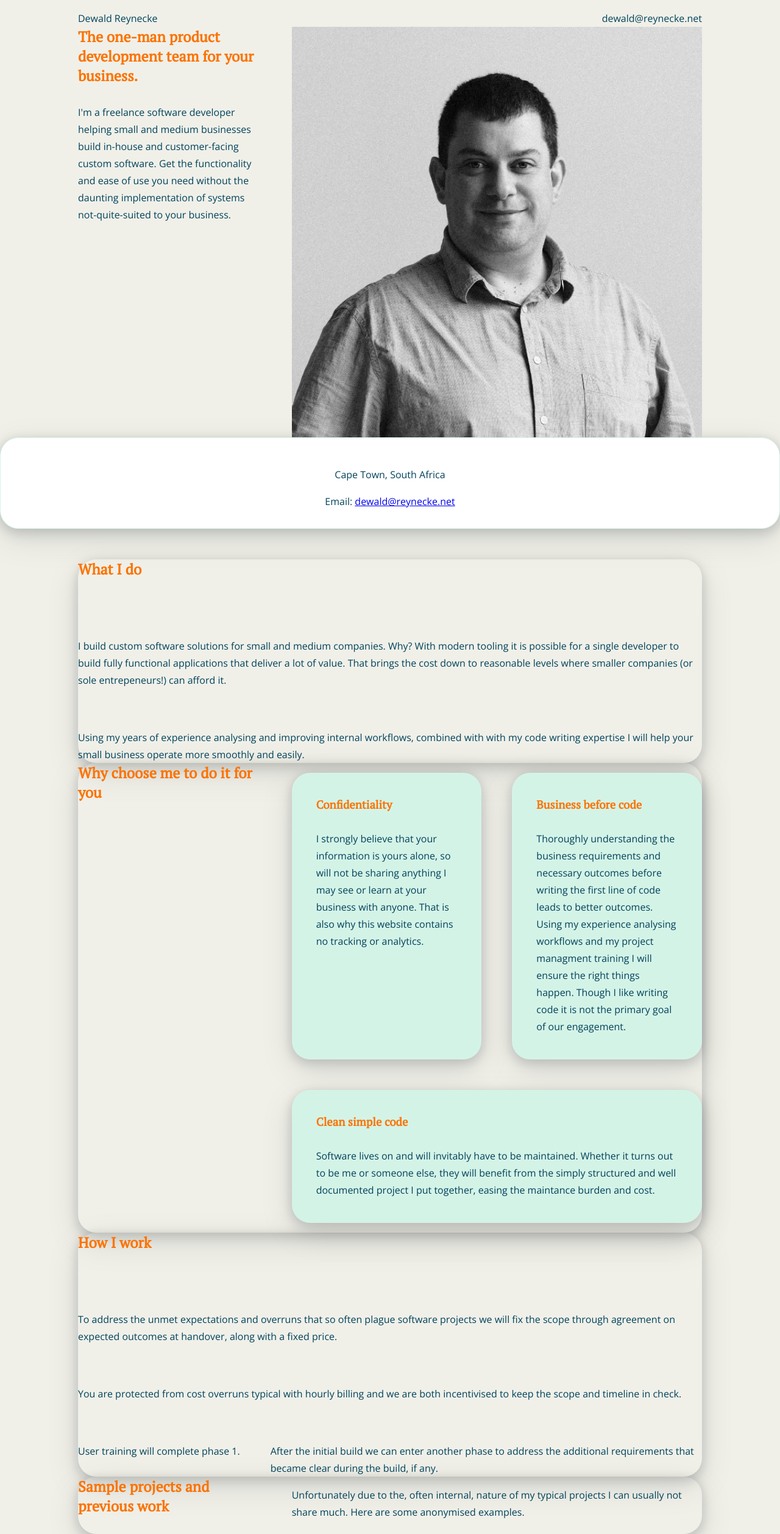
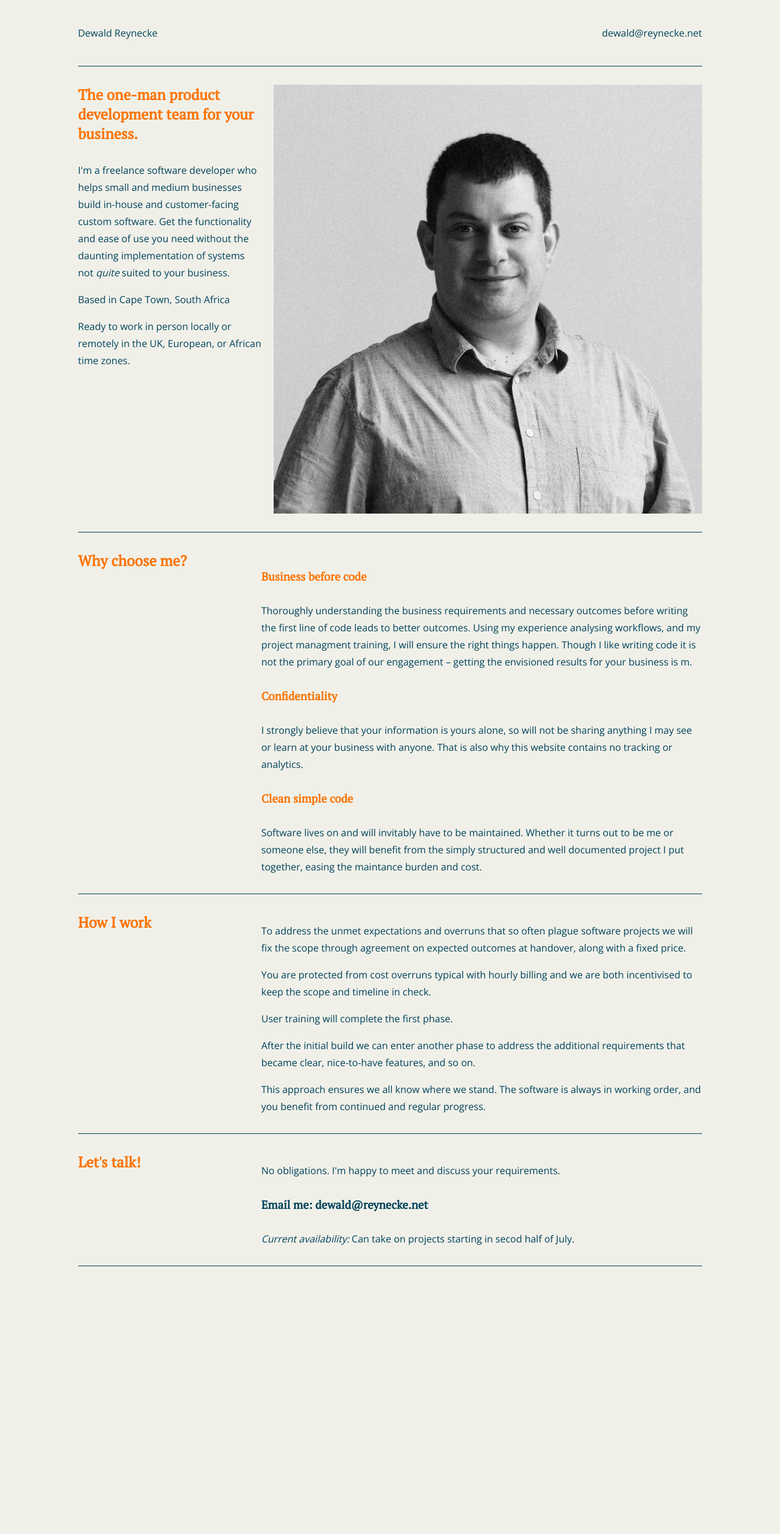
Before and after one commit to dewaldreynecke/dewaldreynecke, a PHP site: page / in a window 1280 px wide. Shown: the whole page at 61% size. After the commit the page ends 2076 px from the top, so only its background shows below. Run offline with PHP 8.4, Linux system fonts and the light colour scheme.

Commit message:
restyle and text updates

```diff
--- a/index.html
+++ b/index.html
@@ -26,63 +26,40 @@
     <p>Dewald Reynecke</p>
     <p><a href="mailto:dewald@reynecke.net">dewald@reynecke.net</a></p>
   </div>
-  <section>
+  <section class="border-tb">
     <div>
       <h1>The one-man product development team for your business.</h1>
-      <p>I'm a freelance software developer helping small and medium businesses
+      <p>I'm a freelance software developer who helps small and medium businesses
         build in-house and customer-facing custom software. Get the functionality
         and ease of use you need without the daunting implementation of systems
-        not-quite-suited to your business.
+        not <em>quite</em> suited to your business.
       </p>
+      <p>Based in Cape Town, South Africa</p>
+      <p>Ready to work in person locally or remotely in the UK, European, or African time zones.</p>
     </div>
     <img src="images/profile.jpg" alt="greyscale photo of Dewald's face with a slight smile." class="profile-pic">
   </section>
 
-
-
-  <div class="sidebar shadow border-rounded">
-      <p>Cape Town, South Africa</p>
-      <p>Email: <a href="mailto:dewald@reynecke.net">dewald@reynecke.net</a></p>
-
+  <section class="border-b">
+    <div>
+      <h2>Why choose me?</h2>
     </div>
-    <div class="content">
-      <section class="shadow border-rounded">
-        <h2>What I do</h2>
+    <div class="mt-block">
+      <h3>Business before code</h3>
       <p>
-          I build custom software solutions for small and medium companies. Why?
-          With modern tooling it is possible for a single developer to build fully
-          functional applications that deliver a lot of value. That brings the cost
-          down to reasonable levels where smaller companies (or sole entrepeneurs!)
-          can afford it.
+        Thoroughly understanding the business requirements and necessary
+        outcomes before writing the first line of code leads to better
+        outcomes. Using my experience analysing workflows, and my project
+        managment training, I will ensure the right things happen. Though I
+        like writing code it is not the primary goal of our engagement – getting
+        the envisioned results for your business is m.
       </p>
-        <p>
-          Using my years of experience analysing and improving internal workflows,
-          combined with with my code writing expertise I will help your small
-          business operate more smoothly and easily.
-        </p>
-      </section>
-      <section class="shadow border-rounded">
-        <h2>Why choose me to do it for you</h2>
-        <ul class="reasons">
-          <li class="shadow border-rounded">
       <h3>Confidentiality</h3>
       <p>
         I strongly believe that your information is yours alone, so will not
         be sharing anything I may see or learn at your business with anyone.
         That is also why this website contains no tracking or analytics.
       </p>
-          </li>
-          <li class="shadow border-rounded">
-            <h3>Business before code</h3>
-            <p>
-              Thoroughly understanding the business requirements and necessary
-              outcomes before writing the first line of code leads to better
-              outcomes. Using my experience analysing workflows and my project
-              managment training I will ensure the right things happen. Though I
-              like writing code it is not the primary goal of our engagement.
-            </p>
-          </li>
-          <li class="shadow border-rounded">
       <h3>Clean simple code</h3>
       <p>
         Software lives on and will invitably have to be maintained. Whether
@@ -90,11 +67,14 @@
         simply structured and well documented project I put together, easing
         the maintance burden and cost.
       </p>
-          </li>
-        </ul>
+    </div>
   </section>
-      <section class="shadow border-rounded">
+
+  <section class="border-b">
+    <div>
       <h2>How I work</h2>
+    </div>
+    <div class="mt-block">
       <p>
         To address the unmet expectations and overruns that so often plague
         software projects we will fix the scope through agreement on
@@ -105,20 +85,31 @@
         are both incentivised to keep the scope and timeline in check.
       </p>
       <p>
-          User training will complete phase 1.
+        User training will complete the first phase.
       </p>
       <p>
         After the initial build we can enter another phase to address the
-          additional requirements that became clear during the build, if any.
+        additional requirements that became clear, nice-to-have features, and
+        so on.
       </p>
+      <p>
+        This approach ensures we all know where we stand. The software is
+        always in working order, and you benefit from continued and regular
+        progress.
+      </p>
+    </div>
   </section>
-      <section class="shadow border-rounded">
-        <h2>Sample projects and previous work</h2>
-        <p>
-          Unfortunately due to the, often internal, nature of my typical projects
-          I can usually not share much. Here are some anonymised examples.
-        </p>
+
+  <section class="border-b">
+    <div>
+      <h2>Let's talk!</h2>
+    </div>
+    <div class="mt-block">
+      <p>No obligations. I'm happy to meet and discuss your requirements.</p>
+      <h3><a href="mailto:dewald@reynecke.net">Email me: dewald@reynecke.net</a></h3>
+      <p><em>Current availability:</em> Can take on projects starting in secod half of July.</p>
+    </div>
   </section>
-    </div>
+
 </body>
 </html>
--- a/style.css
+++ b/style.css
@@ -10,14 +10,13 @@ body {
   font-family: 'Open Sans', Helvetica, Arial, sans-serif;
   background-color: var(--bg-color);
   color: var(--txt-color);
-  padding: 0;
+  padding: 0 0 40px 0;
   margin: 0;
 }
 
 section {
   display: flex;
   flex-wrap: wrap;
-  gap: 50px;
   width: 80%;
   margin: 0 auto;
 }
@@ -30,11 +29,12 @@ section > :first-child {
 section > :last-child {
   flex-basis: 0;
   flex-grow: 999;
-  min-inline-size: 55%;
+  min-inline-size: 50%;
 }
 
 .profile-pic {
   width: 100%;
+  padding-inline-start: 20px;
 }
 
 h1, h2, h3, h4, h5, h6 {
@@ -44,6 +44,10 @@ h1, h2, h3, h4, h5, h6 {
   font-family: 'PT Serif', serif;
 }
 
+h3 {
+  margin-block-start: 30px;
+}
+
 p {
   margin-block-end: 0;
   line-height: 175%;
@@ -51,7 +55,7 @@ p {
 
 .header {
   width: 80%;
-  margin: 0 auto;
+  margin: 40px auto;
   display: flex;
   justify-content: space-between;
 }
@@ -62,61 +66,29 @@ p {
 
 .header > p {
   font-size: 16px;;
+  margin: 0;
 }
 
-.header > p > a {
+a {
   text-decoration: none;
   color: var(--txt-color);
 }
 
-.reasons {
-  display: flex;
-  flex-wrap: wrap;
-  gap: 50px;
-  padding: 0;
+/* UTILITY CLASSES */
+.border-tb {
+  border-block-start: 1px solid var(--txt-color);
+  border-block-end: 1px solid var(--txt-color);
+  padding-block-start: 30px;
+  padding-block-end: 30px;
 }
 
-.reasons > li {
-  flex-basis: 0;
-  flex-grow: 999;
-  min-inline-size: 200px;
-  list-style: none;
-  background-color: var(--light-highlight-color);
-  padding: 40px;
+.border-b {
+  border-block-end: 1px solid var(--txt-color);
+  padding-block-start: 30px;
+  padding-block-end: 30px;
 }
 
-.sidebar {
-  background-color: white;
-  border: 1px solid var(--light-highlight-color);
-  padding: 30px;
-  margin: 0 auto;
-  margin-block-end: 50px;
-  text-align: center;
-}
-
-.sidebar > img {
-  border-radius: 50%;
-  border: 1px solid var(--light-highlight-color);
-  width: 300px;
-  height: 300px;
-  margin: 0;
-}
-
-/* UTILITY CLASSES */
-.shadow {
-  box-shadow: rgba(17, 17, 26, 0.1) 0px 4px 16px,
-    rgba(17, 17, 26, 0.1) 0px 8px 24px,
-    rgba(17, 17, 26, 0.1) 0px 16px 56px;
-}
-
-.border-rounded {
-  border-radius: 30px;
-}
-
-.txt-shadow {
-  /* text-shadow:
-    3px 3px 0px var(--bold-highlight-color),
-    6px 6px 0px #00000055; */
-  text-shadow: 2px 2px 3px #6b6b6b;;
+.mt-block {
+  margin-trim: block;
 }
 /* end utility classes */
```
Lines whose indentation alone changed are shown as unchanged.
